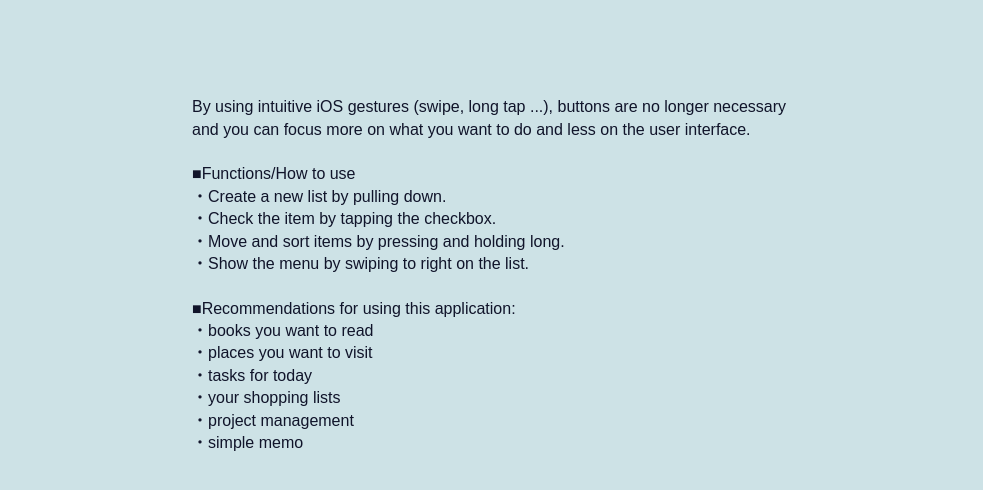
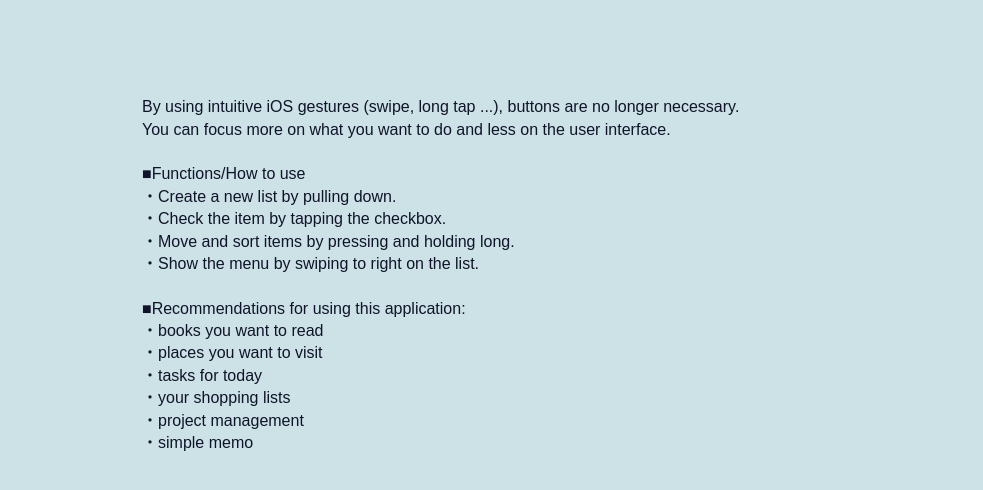
Before and after one commit to shoya140/swiper, a plain HTML site: page index.html in a window 1280 px wide. Shown: the part 1092-1582 px from the top of the page, without its empty margins (148-1131 px from the left). Drawn offline with Linux system fonts and the light colour scheme; grey boxes are pictures that could not be loaded.

Commit message:
Updated the style of description

```diff
--- a/index.html
+++ b/index.html
@@ -138,7 +138,7 @@ h1, h2, h3, h4, h5, h6 {
 #description {
     margin: auto;
     width: 90%;
-    max-width: 600px;
+    max-width: 700px;
     white-space: pre-wrap;
     text-align: left;
 }
@@ -227,7 +227,8 @@ h1, h2, h3, h4, h5, h6 {
 
 <p id="description">
 
-By using intuitive iOS gestures (swipe, long tap ...), buttons are no longer necessary and you can focus more on what you want to do and less on the user interface.
+By using intuitive iOS gestures (swipe, long tap ...), buttons are no longer necessary.
+You can focus more on what you want to do and less on the user interface.
 
 ■Functions/How to use
 ・Create a new list by pulling down.
```
